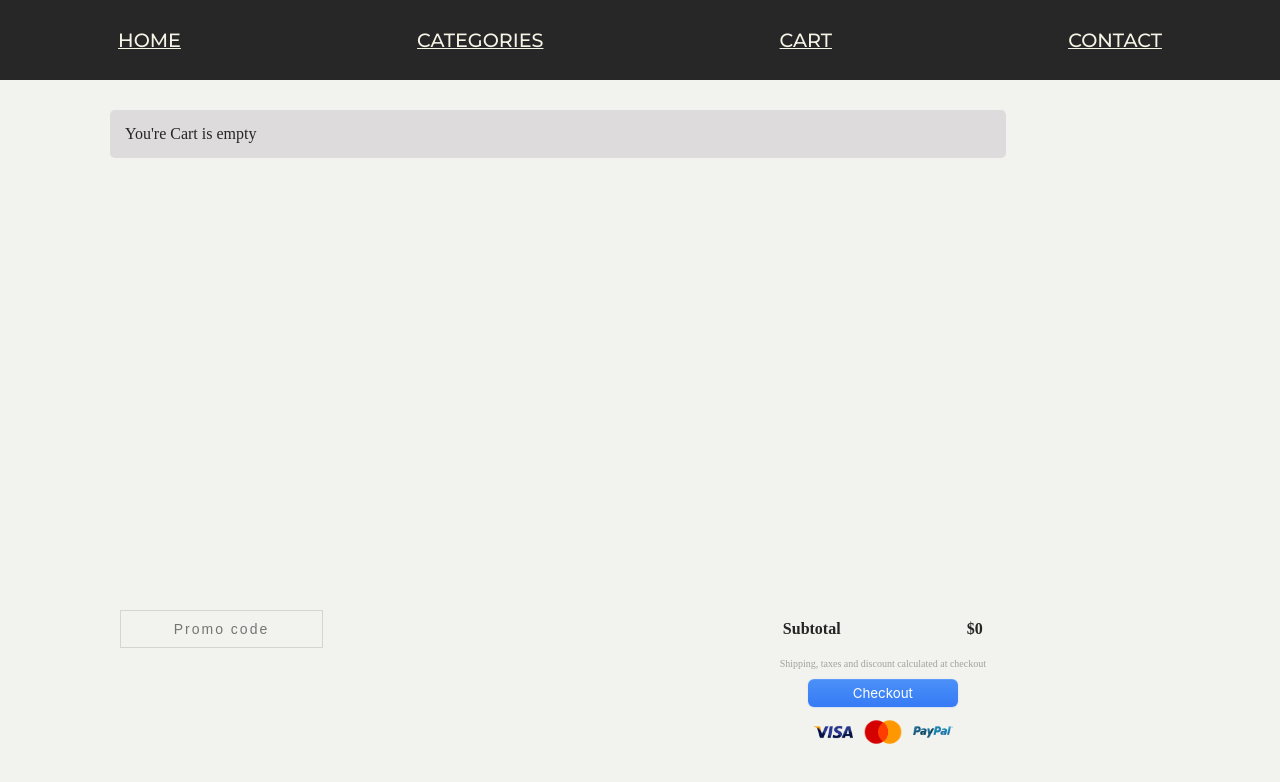
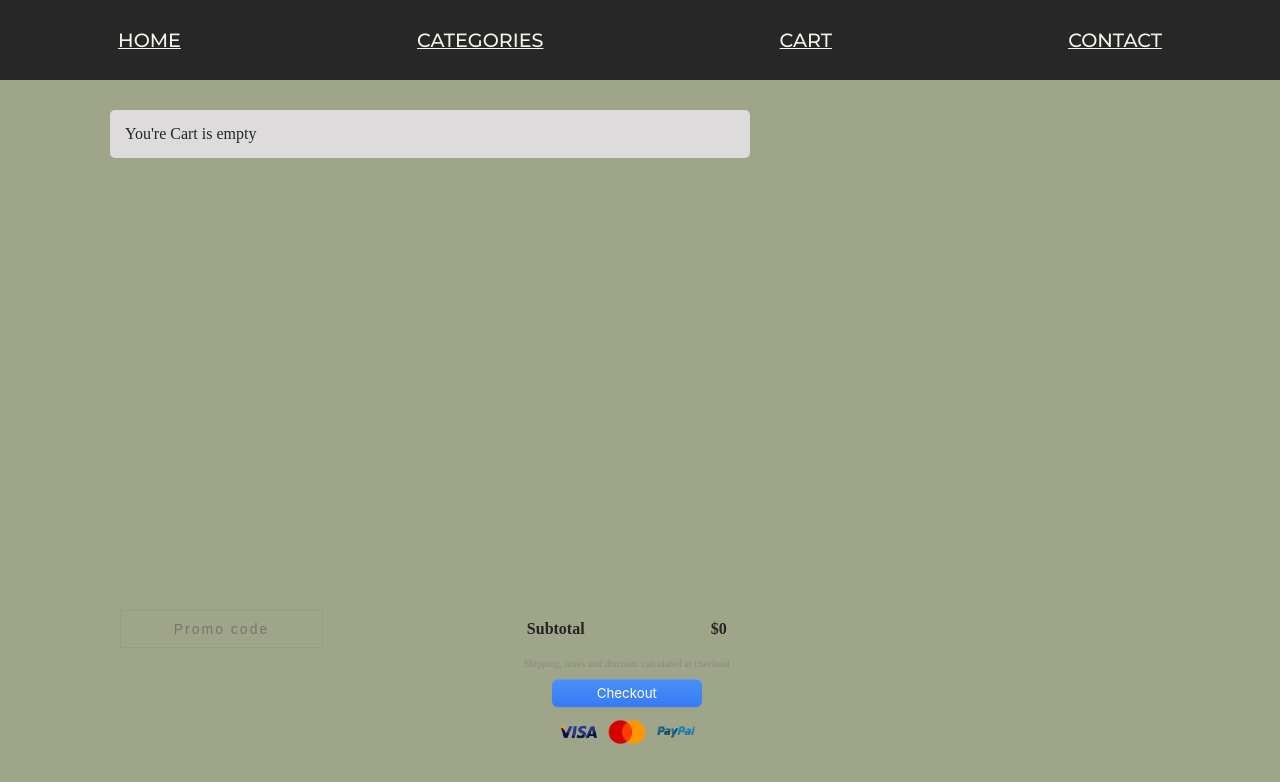
Before and after one commit to michalsamulak/ReactShop, a React (Vite) app: page /Cart in a window 1280 px wide. Shown: the top 782 px of the page. Built offline with nearby package versions, Linux system fonts and the light colour scheme.

Commit message:
add project presentation gif

```diff
--- a/src/style/Cart.style.ts
+++ b/src/style/Cart.style.ts
@@ -4,7 +4,7 @@ import { ButtonGlobal } from "./Common";
 export const CartContainer = styled.div`
     display: flex;
     flex-direction: column;
-    width: 70vw;
+    width: 50vw;
     min-height: 80vh;
     justify-content: space-between;
     color: #252525;
@@ -50,6 +50,7 @@ export const CartProductText = styled.div`
     margin-left: 20px;
 `
 export const CartProductDescriptions = styled.div`
+    width: 40vw;
     margin-top: 10px;
     color: rgb(37 37 37 / 78%);
 `
--- a/src/style/style.css
+++ b/src/style/style.css
@@ -6,7 +6,7 @@
   }
 
 body {
-  background-color: #f2f3ee;
+  background-color: #9fa588;
   overflow-x: hidden;
 }
 
```
Also changed, not shown: src/assets/output.gif (added).
